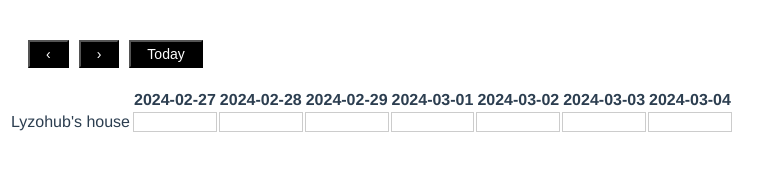
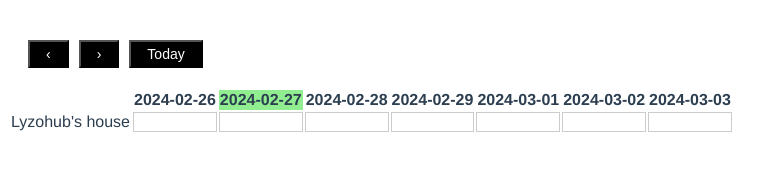
Before and after one commit to Vira-V/hotel_booking_calendar, a Vue app: page / in a window 1280 px wide. Shown: the top 180 px of the page, without its empty margins (0-783 px from the left). Built offline with nearby package versions, Linux system fonts and the light colour scheme.

Commit message:
changed the days of week from Mon to Sun and added background color for a current day

```diff
--- a/src/components/BookingCalendar.vue
+++ b/src/components/BookingCalendar.vue
@@ -9,7 +9,8 @@
       <thead>
         <tr>
           <th></th>
-          <th v-for="date in dates" :key="date">{{ date }}</th>
+          <th v-for="date in dates" :key="date" :class="{ 'current-day': isCurrentDay(date) }">{{ date }}</th>
+
         </tr>
       </thead>
       <tbody>
@@ -42,6 +43,8 @@ export default {
     },
     dates() {
   const startOfWeek = new Date(this.currentWeekStart);
+  startOfWeek.setDate(startOfWeek.getDate() - startOfWeek.getDay() + 1);
+
   const dates = [];
   for (let i = 0; i < 7; i++) {
     const date = new Date(startOfWeek);
@@ -66,6 +69,10 @@ export default {
     },
   },
   methods: {
+    isCurrentDay(date) {
+    const currentDate = new Date();
+    return date === currentDate.toISOString().slice(0, 10);
+  },
     getReservationsForDay(apartmentId, date) {
       const reservations = [];
       return reservations.filter((reservation) => {
@@ -122,4 +129,8 @@ export default {
   background-color: white;
   cursor: pointer;
 }
+
+th.current-day {
+    background-color: lightgreen;
+  }
 </style>
--- a/src/store/index.js
+++ b/src/store/index.js
@@ -6,9 +6,11 @@ Vue.use(Vuex);
 export default new Vuex.Store({
   state: {
     currentWeekStart: new Date(),
+    reservations: [],
   },
   getters: {
     getCurrentWeekStart: (state) => state.currentWeekStart,
+    getReservations: (state) => state.reservations,
   },
   mutations: {
     setCurrentWeekStart: (state, newDate) => {
@@ -19,6 +21,9 @@ export default new Vuex.Store({
     updateCurrentWeekStart: ({ commit }, newDate) => {
       commit('setCurrentWeekStart', newDate);
     },
+    updateReservations: ({ commit }, reservations) => {
+      commit('setReservations', reservations);
+    },
   },
   modules: {
   },
```
Also changed, not shown: src/components/bookings.json. Lines whose indentation alone changed are shown as unchanged.
